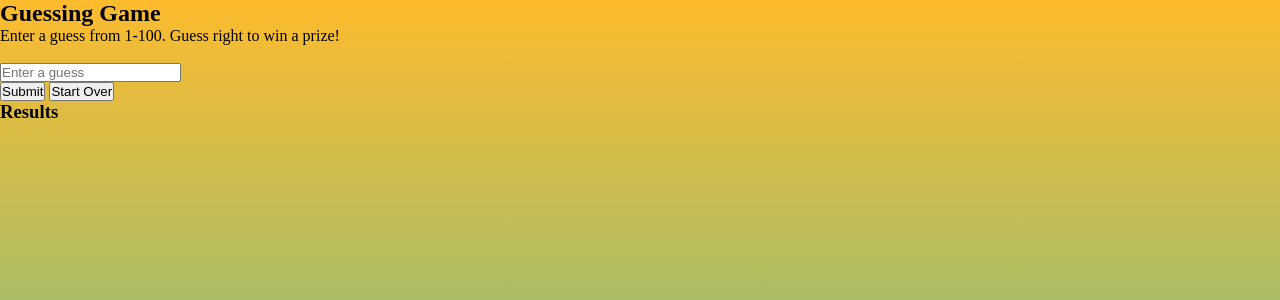
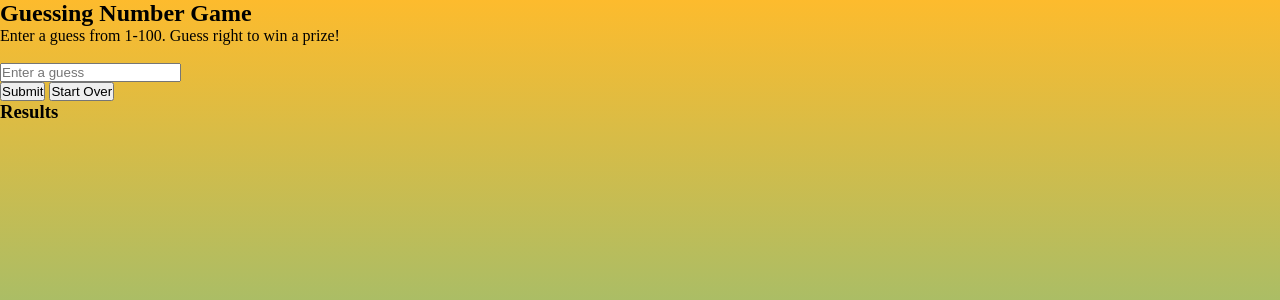
Before and after one commit to Jessie-Pramod/Guessing-Game, a Flask app: page / in a window 1280 px wide. Shown: the top 300 px of the page. Run offline with Flask 2, Linux system fonts and the light colour scheme.

Commit message:
Update index.html

```diff
--- a/templates/index.html
+++ b/templates/index.html
@@ -8,7 +8,7 @@
 </head>
 <body style="background: linear-gradient(0deg, rgba(34,193,195,1) 0%, rgba(253,187,45,1) 100%);">
     <section>
-        <h1 class="title">Guessing Game</h1>
+        <h1 class="title">Guessing Number Game</h1>
         <div class="div-grid">
             <form  method="post" >
                 <p> Enter a guess from 1-100. Guess right to win a prize!</p> <br>
```
